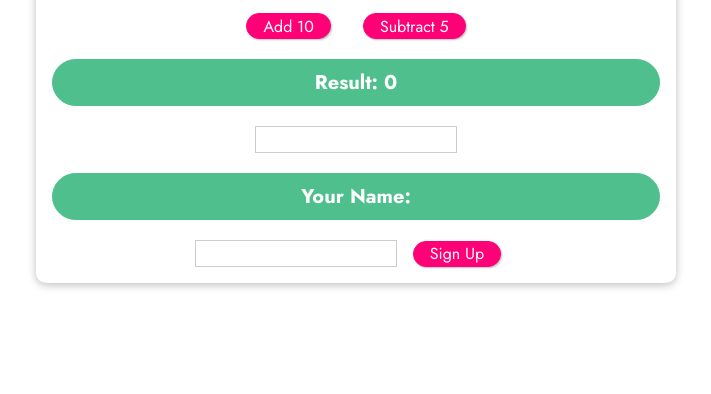
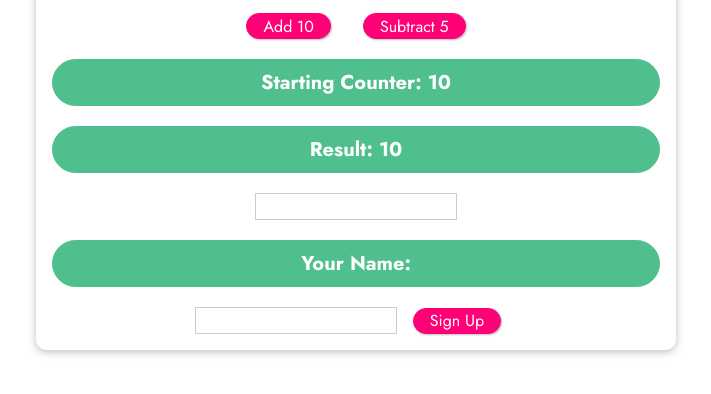
Before and after one commit to samadhiLGN/vue-aster, a plain HTML site: page index.html in a window 1280 px wide. Shown: the part 286-680 px from the top of the page, without its empty margins (284-995 px from the left). Drawn offline with nearby package versions, Linux system fonts and the light colour scheme.

Commit message:
v-once feature

```diff
--- a/app.js
+++ b/app.js
@@ -1,7 +1,7 @@
 const app = Vue.createApp({
   data() {
     return {
-      counter: 0,
+      counter: 10,
       name:'',
       confirmedName: ''
     };
--- a/index.html
+++ b/index.html
@@ -20,6 +20,7 @@
       <h2>Events in Action</h2>
       <button v-on:click="add(10)">Add 10</button>
       <button v-on:click.right="reduce(5)">Subtract 5</button>
+      <p v-once>Starting Counter: {{ counter }}</p>
       <p>Result: {{ counter }}</p>
       <input type="text" v-on:input="setName($event, 'Madushanka')" v-on:keyup.enter="confirmInput">
       <p>Your Name: {{ confirmedName }}</p>
```
